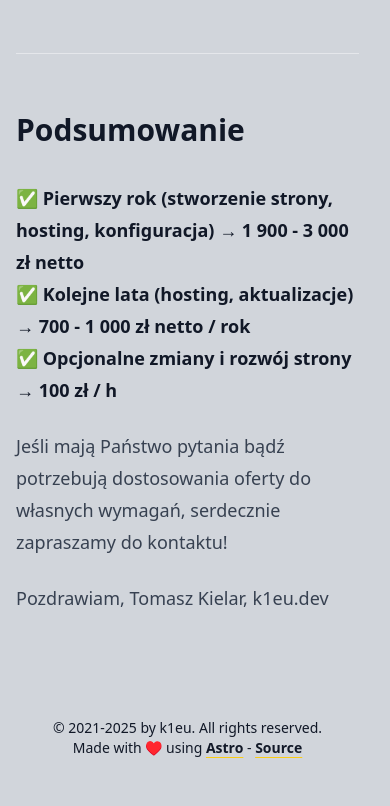
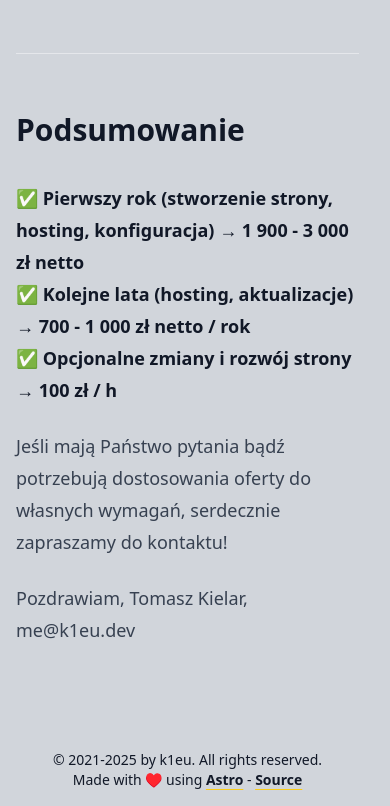
Before and after one commit to k1eu/k1eu.dev, an Astro site: page /landing-offer in a window 390 px wide. Shown: the part 4989-5795 px from the top of the page. Before the commit the page ends 5763 px from the top, so only its background shows below. Built offline with nearby package versions, Linux system fonts and the light colour scheme; Astro itself is replaced by a stand-in of ours.

```diff
--- a/src/pages/landing-offer.md
+++ b/src/pages/landing-offer.md
@@ -2,7 +2,6 @@
 title: "Kosztorys – Stworzenie i Utrzymanie Landing Page"
 layout: "../components/PageLayout.astro"
 ---
-
 <div class="prose prose-lg dark:prose-invert max-w-none my-20">
 
 # Kosztorys – Stworzenie i Utrzymanie Landing Page
@@ -91,6 +90,7 @@
 
 Pozdrawiam,
 Tomasz Kielar,
-k1eu.dev
+me@k1eu.dev
+
 
 </div>
```
